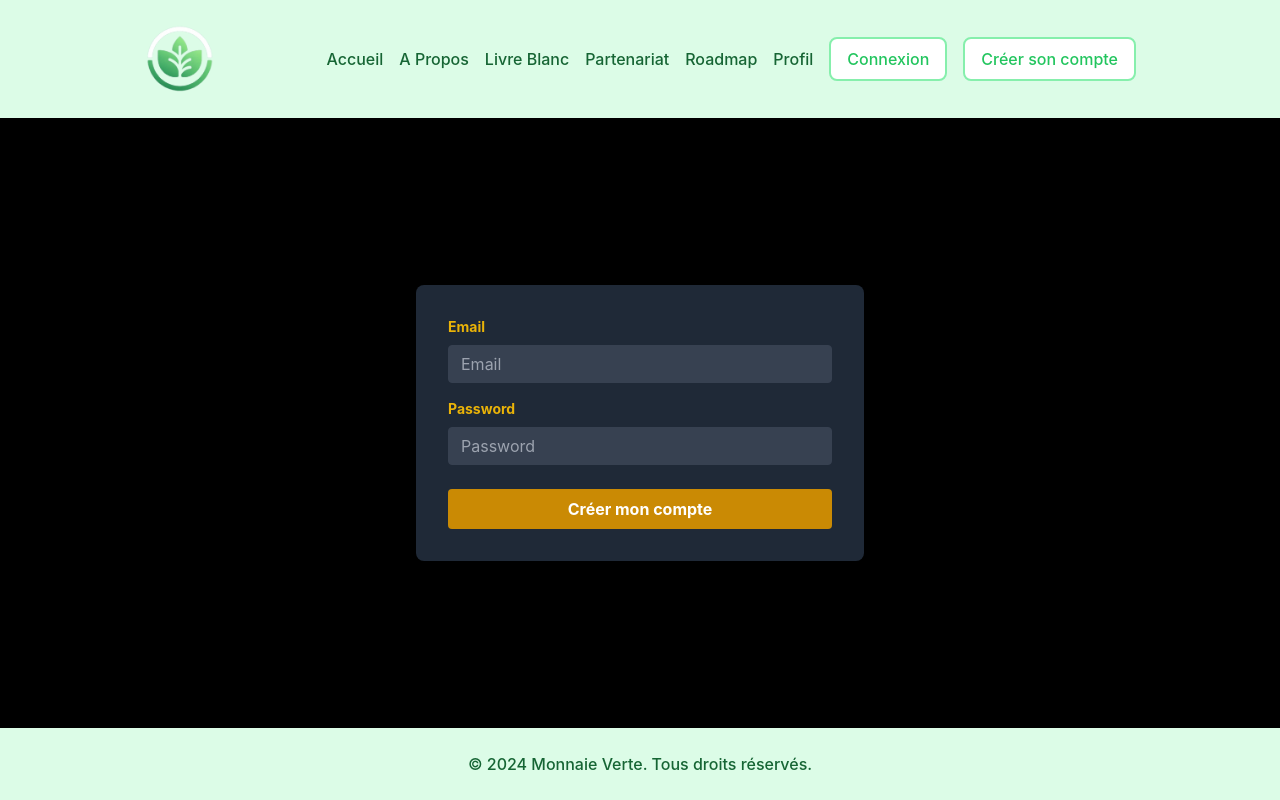
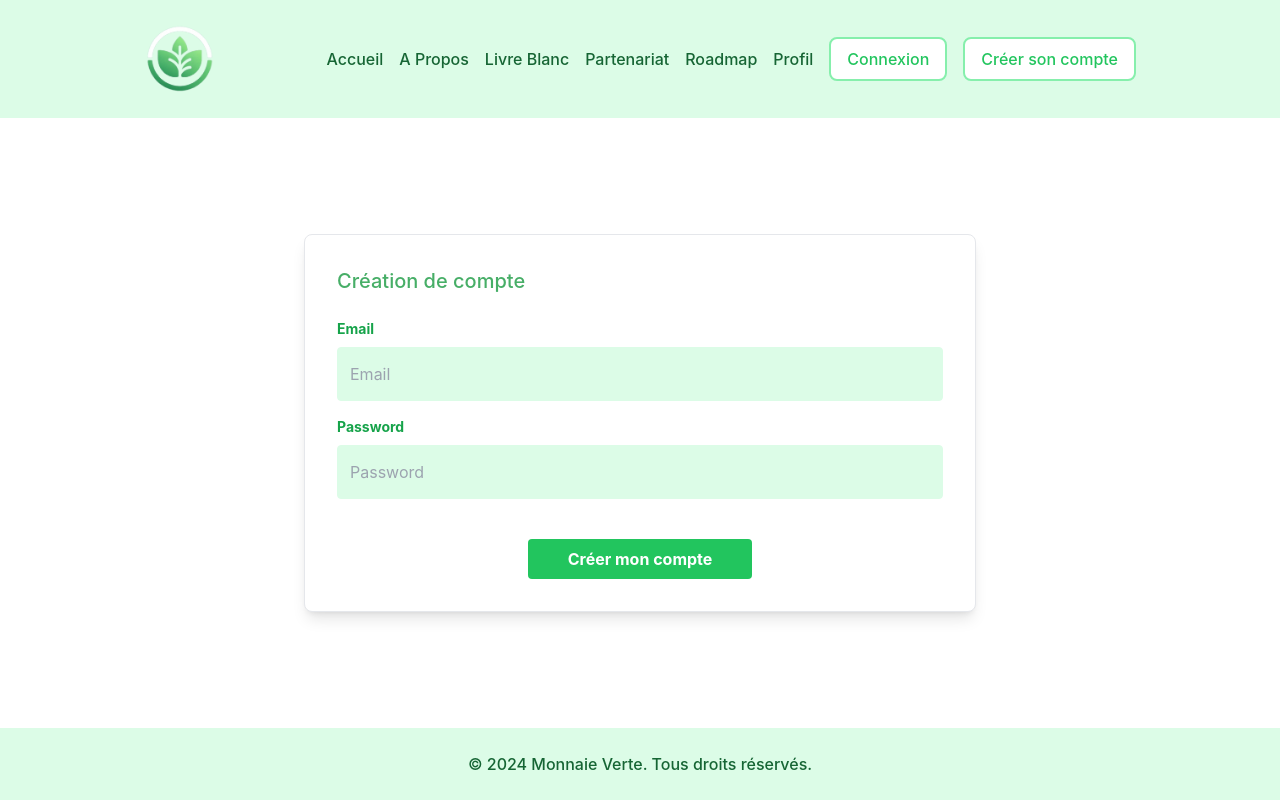
Before and after one commit to Mistrale94/aqur, a Next.js app: page /auth/signup in a window 1280 px wide. Built offline with nearby package versions, Linux system fonts and the light colour scheme.

Commit message:
style signin-signup

```diff
--- a/pages/auth/signin.js
+++ b/pages/auth/signin.js
@@ -50,24 +50,25 @@ const Signin = () => {
     };
 
     return (
-        <div className="min-h-screen bg-black flex flex-col">
+        <div className="min-h-screen bg-white flex flex-col">
             <Head>
                 <title>Monnaie Verte - Connexion</title>
             </Head>
             <Navbar />
             <div className="flex-grow flex justify-center items-center py-12">
-                <form className="w-full max-w-md" onSubmit={handleSignin}>
-                <div className="bg-gray-800 p-8 rounded-lg shadow-md">
+                <form className="w-3/4 max-w-2xl" onSubmit={handleSignin}>
+                <div className="bg-white p-8 rounded-lg shadow-lg border border-gray-200">
+                    <h2 className='text-xl pb-6 primary font-medium'>Connexion</h2>
                     <div className="mb-4">
-                    <label htmlFor="email" className="block text-yellow-500 text-sm font-bold mb-2">Email</label>
-                    <input id="email" type="email" value={email} onChange={(e) => setEmail(e.target.value)} placeholder="Email" required className="appearance-none border rounded w-full py-2 px-3 text-gray-300 leading-tight focus:outline-none focus:border-yellow-500" />
+                    <label htmlFor="email" className="block text-green-600 text-sm font-bold mb-2">Email</label>
+                    <input id="email" type="email" value={email} onChange={(e) => setEmail(e.target.value)} placeholder="Email" required className="bg-green-100 appearance-none border border-green-100 rounded w-full py-4 px-3 text-gray-700 leading-tight focus:outline-none focus:border-green-500" />
                     </div>
                     <div className="mb-6">
-                    <label htmlFor="password" className="block text-yellow-500 text-sm font-bold mb-2">Password</label>
-                    <input id="password" type="password" value={password} onChange={(e) => setPassword(e.target.value)} placeholder="Password" required className="appearance-none border rounded w-full py-2 px-3 text-gray-300 leading-tight focus:outline-none focus:border-yellow-500" />
+                    <label htmlFor="password" className="block text-green-600 text-sm font-bold mb-2">Password</label>
+                    <input id="password" type="password" value={password} onChange={(e) => setPassword(e.target.value)} placeholder="Password" required className="bg-green-100 appearance-none border border-green-100 rounded w-full py-4 px-3 text-gray-700 leading-tight focus:outline-none focus:border-green-500" />
                     </div>
                     <div className="flex items-center justify-between">
-                    <button type="submit" className="bg-yellow-600 hover:bg-yellow-700 text-white font-bold py-2 px-4 rounded focus:outline-none focus:shadow-outline w-full">Sign In</button>
+                    <button type="submit" className="bg-green-500 hover:bg-green-600 text-white font-bold py-2 px-10 mt-4 rounded focus:outline-none focus:shadow-outline m-auto transition-colors duration-150">Connexion</button>
                     </div>
                 </div>
                 </form>
--- a/pages/auth/signup.js
+++ b/pages/auth/signup.js
@@ -48,16 +48,17 @@ const Signup = () => {
     };
 
     return (
-    <div className="min-h-screen bg-black flex flex-col">
+    <div className="min-h-screen bg-white flex flex-col">
         <Head>
             <title>Monnaie Verte - Création de compte</title>
         </Head>
         <Navbar />
         <div className="flex-grow flex justify-center items-center py-12">
-            <form className="w-full max-w-md" onSubmit={handleSignup}>
-                <div className="bg-gray-800 p-8 rounded-lg shadow-md">
+            <form className="w-3/4 max-w-2xl" onSubmit={handleSignup}>
+                <div className="bg-white p-8 rounded-lg shadow-lg border border-gray-200">
+                    <h2 className='text-xl pb-6 primary font-medium'>Création de compte</h2>
                     <div className="mb-4">
-                        <label htmlFor="email" className="block text-yellow-500 text-sm font-bold mb-2">
+                        <label htmlFor="email" className="block text-green-600 text-sm font-bold mb-2">
                             Email
                         </label>
                         <input
@@ -66,11 +67,11 @@ const Signup = () => {
                             value={email}
                             onChange={(e) => setEmail(e.target.value)}
                             placeholder="Email"
-                            className="appearance-none border border-gray-700 rounded w-full py-2 px-3 text-gray-300 bg-gray-700 leading-tight focus:outline-none focus:border-yellow-500"
+                            className="bg-green-100 appearance-none border border-green-100 rounded w-full py-4 px-3 text-gray-700 leading-tight focus:outline-none focus:border-green-500"
                         />
                     </div>
                     <div className="mb-6">
-                        <label htmlFor="password" className="block text-yellow-500 text-sm font-bold mb-2">
+                        <label htmlFor="password" className="block text-green-600 text-sm font-bold mb-2">
                             Password
                         </label>
                         <input
@@ -79,14 +80,14 @@ const Signup = () => {
                             value={password}
                             onChange={(e) => setPassword(e.target.value)}
                             placeholder="Password"
-                            className="appearance-none border border-gray-700 rounded w-full py-2 px-3 text-gray-300 bg-gray-700 leading-tight focus:outline-none focus:border-yellow-500"
+                            className="bg-green-100 appearance-none border border-green-100 rounded w-full py-4 px-3 text-gray-700 leading-tight focus:outline-none focus:border-green-500"
                         />
                     </div>
 
                     <div className="flex items-center justify-between">
                         <button
                             type="submit"
-                            className="bg-yellow-600 hover:bg-yellow-700 text-white font-bold py-2 px-4 rounded focus:outline-none focus:shadow-outline w-full"
+                            className="bg-green-500 hover:bg-green-600 text-white font-bold py-2 px-10 mt-4 rounded focus:outline-none focus:shadow-outline m-auto transition-colors duration-150"
                         >
                             Créer mon compte
                         </button>
```
